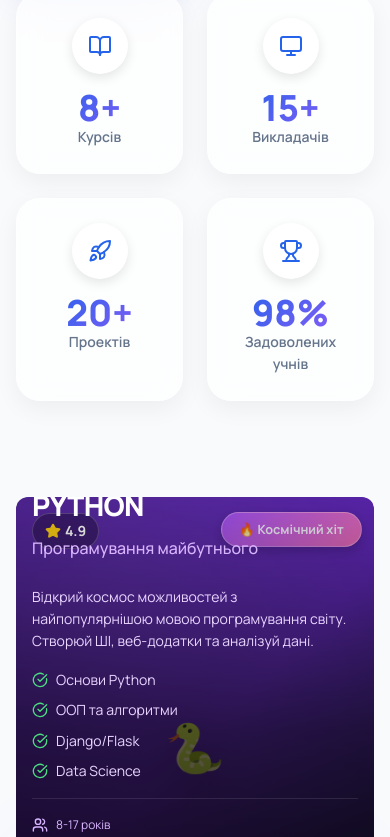
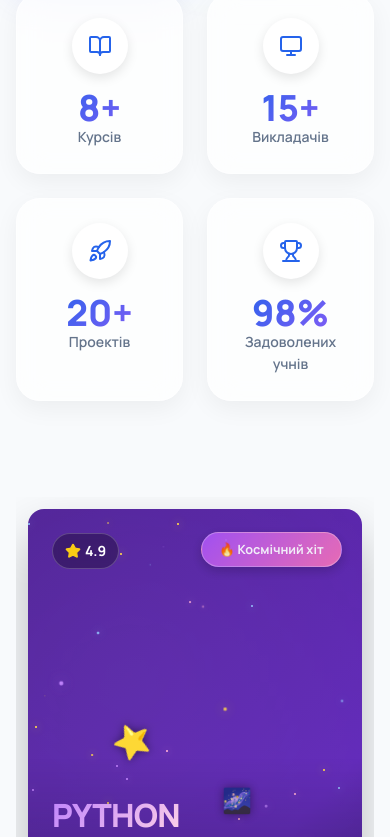
Before and after one commit to Sneezyan123/smartcodeacademy, a Next.js app: page / in a window 390 px wide. Shown: the part 1157-1994 px from the top of the page. Built offline with nearby package versions, Linux system fonts and the light colour scheme.

Commit message:
big-work

```diff
--- a/src/components/Visit/EnhancedCourseCards.js
+++ b/src/components/Visit/EnhancedCourseCards.js
@@ -1,5 +1,5 @@
 'use client'
-import React, { useState, useEffect, useMemo } from 'react'
+import React, { useState, useEffect, useMemo, useRef } from 'react'
 import {
 	Star,
 	Users,
@@ -34,6 +34,24 @@ const generateParticles = colors => {
 			animationDuration: `${8 + Math.random() * 10}s`,
 		}))
 	)
+}
+
+// Хук для визначення чи це мобільний пристрій
+const useIsMobile = () => {
+	const [isMobile, setIsMobile] = useState(false)
+
+	useEffect(() => {
+		const checkIsMobile = () => {
+			setIsMobile(window.innerWidth <= 1024)
+		}
+
+		checkIsMobile()
+		window.addEventListener('resize', checkIsMobile)
+
+		return () => window.removeEventListener('resize', checkIsMobile)
+	}, [])
+
+	return isMobile
 }
 
 const courses = [
@@ -113,13 +131,11 @@ const ParticleBackground = ({ colors }) => {
 					key={p.id}
 					className={`${styles.particle} ${styles[p.type]}`}
 					style={{
-
 						'--particle-color': p.color,
 						left: `${p.left}%`,
 						top: `${p.top}%`,
 						animationDelay: p.animationDelay,
 						animationDuration: p.animationDuration,
-
 					}}
 				/>
 			))}
@@ -129,35 +145,84 @@ const ParticleBackground = ({ colors }) => {
 
 const EnhancedCourseCards = () => {
 	const [hoveredCard, setHoveredCard] = useState(null)
+	const [activeCard, setActiveCard] = useState(null) // для мобільних
 	const [isVisible, setIsVisible] = useState(false)
 	const router = useRouter()
+	const isMobile = useIsMobile()
+	const cardRefs = useRef([])
 
 	useEffect(() => {
 		const timer = setTimeout(() => setIsVisible(true), 100)
 		return () => clearTimeout(timer)
 	}, [])
 
+	// Intersection Observer для мобільних пристроїв
+	useEffect(() => {
+		if (!isMobile) return
+
+		const observerOptions = {
+			root: null,
+			rootMargin: '-15% 0px -15% 0px', // Спрацьовує коли картка на 70% видима
+			threshold: 0.7,
+		}
+
+		const observerCallback = (entries) => {
+			let mostVisibleCard = null
+			let maxRatio = 0
+
+			entries.forEach((entry) => {
+				if (entry.isIntersecting && entry.intersectionRatio > maxRatio) {
+					maxRatio = entry.intersectionRatio
+					const cardIndex = cardRefs.current.indexOf(entry.target)
+					mostVisibleCard = cardIndex
+				}
+			})
+
+			if (mostVisibleCard !== null) {
+				setActiveCard(mostVisibleCard)
+			}
+		}
+
+		const observer = new IntersectionObserver(observerCallback, observerOptions)
+
+		cardRefs.current.forEach((card) => {
+			if (card) observer.observe(card)
+		})
+
+		return () => {
+			cardRefs.current.forEach((card) => {
+				if (card) observer.unobserve(card)
+			})
+		}
+	}, [isMobile])
+
+	const getExpandedCard = () => {
+		return isMobile ? activeCard : hoveredCard
+	}
+
 	return (
 		<div className={styles.wrapper}>
 			{courses.map((course, index) => {
-				const isHovered = hoveredCard === index
-				const isAnotherHovered = hoveredCard !== null && !isHovered
+				const expandedCard = getExpandedCard()
+				const isExpanded = expandedCard === index
+				const isOtherExpanded = expandedCard !== null && !isExpanded
 
 				const cardClasses = [
 					styles.card,
 					styles[course.theme],
 					isVisible ? styles.cardVisible : styles.cardHidden,
-					isHovered ? styles.cardExpanded : '',
-					isAnotherHovered ? styles.cardShrunk : '',
+					isExpanded ? styles.cardExpanded : '',
+					isOtherExpanded ? styles.cardShrunk : '',
 				].join(' ')
 
 				return (
 					<div
 						key={course.id}
+						ref={(el) => (cardRefs.current[index] = el)}
 						className={cardClasses}
 						style={{ transitionDelay: `${index * 100}ms` }}
-						onMouseEnter={() => setHoveredCard(index)}
-						onMouseLeave={() => setHoveredCard(null)}
+						onMouseEnter={() => !isMobile && setHoveredCard(index)}
+						onMouseLeave={() => !isMobile && setHoveredCard(null)}
 						onClick={() => router.push(course.href)}
 						role="link"
 						tabIndex={0}
@@ -176,7 +241,7 @@ const EnhancedCourseCards = () => {
 						{/* --- ІНТЕРАКТИВНІ ЕЛЕМЕНТИ ПРИ НАВЕДЕННІ --- */}
 						<div
 							className={`${styles.hoverElements} ${
-								isHovered ? styles.hoverElementsVisible : ''
+								isExpanded ? styles.hoverElementsVisible : ''
 							}`}
 						>
 							{course.id === 'python' && (
@@ -243,7 +308,7 @@ const EnhancedCourseCards = () => {
 						<div className={styles.centerIconWrapper}>
 							<div
 								className={`${styles.centerIcon} ${
-									isHovered ? styles.centerIconHovered : ''
+									isExpanded ? styles.centerIconHovered : ''
 								}`}
 							>
 								{course.icon}
@@ -255,7 +320,7 @@ const EnhancedCourseCards = () => {
 							<div className={styles.titleWrapper}>
 								<h3
 									className={`${styles.title} ${
-										isHovered && course.id === 'python'
+										isExpanded && course.id === 'python'
 											? styles.titleCosmic
 											: ''
 									}`}
@@ -265,10 +330,10 @@ const EnhancedCourseCards = () => {
 								<p className={styles.subtitle}>{course.subtitle}</p>
 							</div>
 
-							{/* --- ДЕТАЛІ (з'являються при наведенні) --- */}
+							{/* --- ДЕТАЛІ (з'являються при наведенні/скролі) --- */}
 							<div
 								className={`${styles.details} ${
-									isHovered ? styles.detailsVisible : ''
+									isExpanded ? styles.detailsVisible : ''
 								}`}
 							>
 								<p className={styles.description}>{course.description}</p>
@@ -305,7 +370,7 @@ const EnhancedCourseCards = () => {
 						{/* --- БІЧНА НАЗВА --- */}
 						<div
 							className={`${styles.sideLabel} ${
-								isHovered ? styles.sideLabelHovered : ''
+								isExpanded ? styles.sideLabelHovered : ''
 							}`}
 						>
 							<span className={styles.sideLabelText}>{course.title}</span>
--- a/src/components/Visit/EnhancedCourseCards.module.css
+++ b/src/components/Visit/EnhancedCourseCards.module.css
@@ -262,7 +262,6 @@
 }
 .statItem { display: flex; align-items: center; gap: 0.5rem; }
 .statIcon { width: 1rem; height: 1rem; }
-/* видалено невикористані класи: pricing, discountBadge, currentPrice, originalPrice */
 .actionButton {
     width: 100%;
     padding: 1rem 1.5rem;
@@ -279,6 +278,7 @@
     cursor: pointer;
     background-color: var(--button-bg);
     border-color: var(--button-border);
+    text-decoration: none;
 }
 .actionButton:hover {
     background-color: var(--button-hover-bg);
@@ -357,47 +357,178 @@
     .wrapper {
         height: auto;
         flex-direction: column;
-        overflow: visible;
+        overflow-y: auto;
+        scroll-behavior: smooth;
+        padding: 1rem;
+        gap: 2rem;
     }
 
     .card {
         flex: unset;
-        min-height: 500px;
-        margin-bottom: 1rem;
-        border-radius: 12px;
+        min-height: 85vh;
+        aspect-ratio: 4/5;
+        border-radius: 16px;
+        transform: translateY(0) !important;
+        opacity: 1 !important;
+        margin: 0;
+        transition: all 0.7s cubic-bezier(0.25, 0.46, 0.45, 0.94);
     }
 
-    /* Нівелюємо ефекти ховера на мобільних */
-    .cardExpanded { flex: unset; }
-    .cardShrunk { flex: unset; filter: none; }
+    /* На мобільних картки не shrink при розширенні іншої */
+    .cardExpanded {
+        flex: unset;
+        min-height: 95vh;
+        transform: scale(1.02) translateY(-10px);
+        box-shadow: 0 25px 50px rgba(0,0,0,0.25);
+    }
+    .cardShrunk {
+        flex: unset;
+        filter: none;
+        opacity: 0.85;
+        transform: scale(0.98);
+    }
 
-    .hoverElements { display: none; }
-    .particleContainer { display: none; }
+    /* Показуємо hover ефекти на активній картці */
+    .hoverElements {
+        transition: opacity 0.7s ease;
+    }
+
+    /* Показуємо частинки на мобільних тільки для активної картки */
+    .particleContainer {
+        transition: opacity 0.7s ease;
+        opacity: 0.3;
+    }
+
+    .cardExpanded .particleContainer {
+        opacity: 1;
+    }
 
     .topSection {
-        top: 1rem;
-        left: 1rem;
-        right: 1rem;
+        top: 1.5rem;
+        left: 1.5rem;
+        right: 1.5rem;
     }
 
-    .centerIcon { font-size: 3rem; }
+    .centerIcon {
+        font-size: 5rem;
+        transition: transform 0.7s cubic-bezier(0.34, 1.56, 0.64, 1);
+    }
+
+    .centerIconHovered {
+        transform: scale(1.3);
+    }
 
     .bottomContent {
-        padding: 1.25rem 1rem 1.5rem;
-        background: linear-gradient(to top, rgba(0,0,0,0.9), rgba(0,0,0,0.6), transparent);
+        padding: 2.5rem 1.5rem 2rem;
+        background: linear-gradient(to top, rgba(0,0,0,0.92), rgba(0,0,0,0.65), rgba(0,0,0,0.3), transparent);
     }
 
-    .title { font-size: 1.75rem; }
-    .subtitle { font-size: 1rem; }
+    .title {
+        font-size: 2.25rem;
+        margin-bottom: 0.75rem;
+        line-height: 1.1;
+    }
+    .subtitle {
+        font-size: 1.25rem;
+        margin-bottom: 1.25rem;
+        line-height: 1.3;
+    }
 
-    .featuresGrid { grid-template-columns: 1fr; }
-    .statsGrid { grid-template-columns: 1fr; }
+    .featuresGrid {
+        grid-template-columns: 1fr;
+        gap: 0.75rem;
+    }
+    .statsGrid {
+        grid-template-columns: 1fr 1fr 1fr;
+        gap: 1rem;
+    }
 
-    /* Показуємо деталі завжди, бо на мобільних немає hover */
-    .details { max-height: none; opacity: 1; }
+    /* На мобільних деталі показуються тільки для активної картки */
+    .details {
+        max-height: 0;
+        opacity: 0;
+        transition: max-height 0.8s cubic-bezier(0.25, 0.46, 0.45, 0.94), opacity 0.8s ease;
+        margin-top: 0.5rem;
+    }
 
-    .actionButton { margin-top: 0.5rem; }
+    .detailsVisible {
+        max-height: 35rem;
+        opacity: 1;
+    }
 
-    /* Приховуємо бічну вертикальну назву, щоб не перекривала контент */
+    .description {
+        font-size: 0.95rem;
+        line-height: 1.6;
+        margin-bottom: 1.25rem;
+    }
+
+    .actionButton {
+        margin-top: 1.5rem;
+        padding: 1.375rem 1.75rem;
+        font-size: 1.05rem;
+        font-weight: 800;
+        border-radius: 2rem;
+    }
+
+    /* Приховуємо бічну вертикальну назву на мобільних */
     .sideLabel { display: none; }
+
+    /* Додаємо візуальний індикатор активної картки */
+    .cardExpanded::before {
+        content: '';
+        position: absolute;
+        top: -3px;
+        left: -3px;
+        right: -3px;
+        bottom: -3px;
+        background: linear-gradient(45deg,
+            rgba(255,255,255,0.4),
+            rgba(255,255,255,0.1),
+            rgba(255,255,255,0.3),
+            rgba(255,255,255,0.05)
+        );
+        border-radius: 19px;
+        z-index: -1;
+        opacity: 0.9;
+        animation: card-glow 3s ease-in-out infinite alternate;
+    }
+
+    /* Додаткові медіа-запити для різних розмірів */
+    @media (max-width: 480px) {
+        .wrapper {
+            padding: 0.75rem;
+            gap: 1.5rem;
+        }
+
+        .card {
+            min-height: 90vh;
+        }
+
+        .cardExpanded {
+            min-height: 98vh;
+        }
+
+        .title {
+            font-size: 2rem;
+        }
+
+        .subtitle {
+            font-size: 1.125rem;
+        }
+
+        .centerIcon {
+            font-size: 4.5rem;
+        }
+    }
+
+    /* Smooth scroll для кращого UX */
+    html {
+        scroll-behavior: smooth;
+    }
+
+    /* Анімація для активної картки */
+    @keyframes card-glow {
+        0% { opacity: 0.7; }
+        100% { opacity: 1; }
+    }
 }
```
Also changed, not shown: src/components/Header/Header.js (+9 -34 lines), src/components/Header/Header.module.css (+119 -159 lines). Lines whose indentation alone changed are shown as unchanged.
